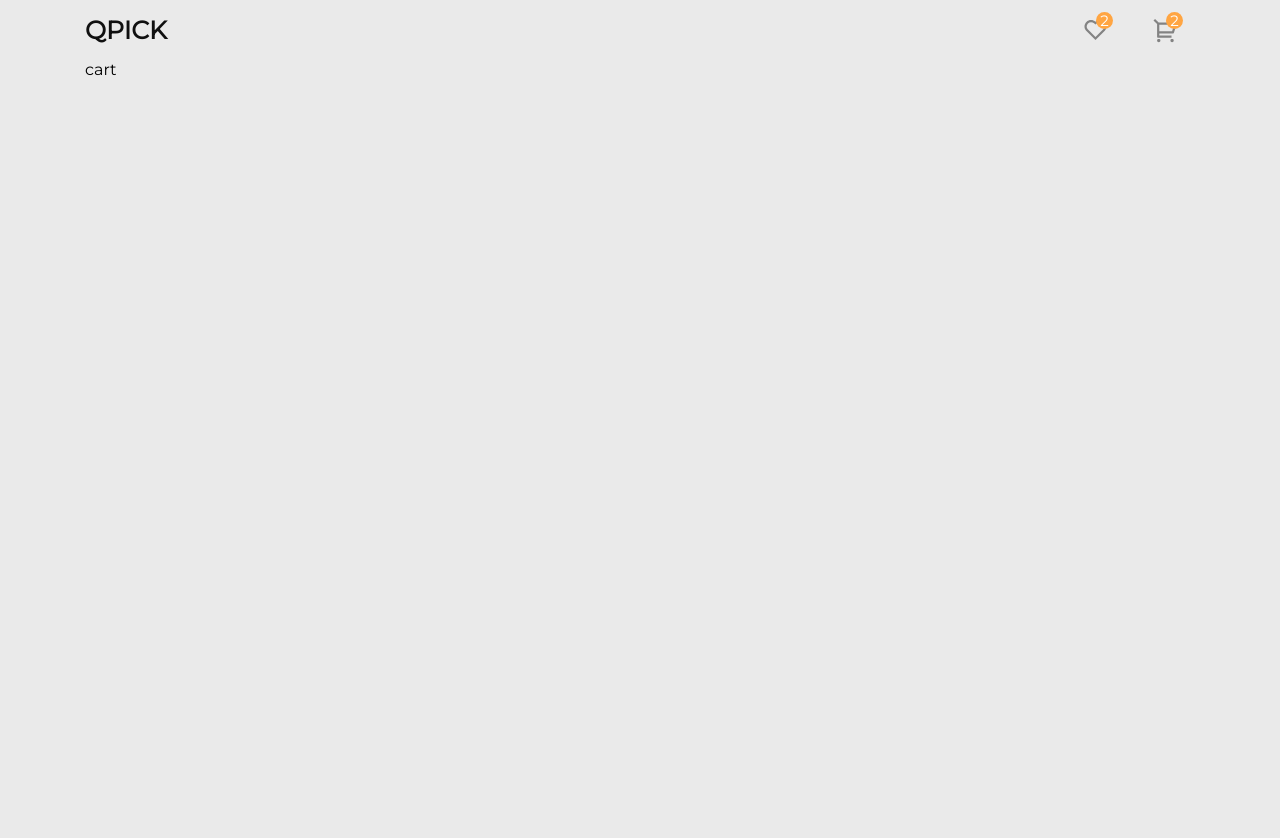
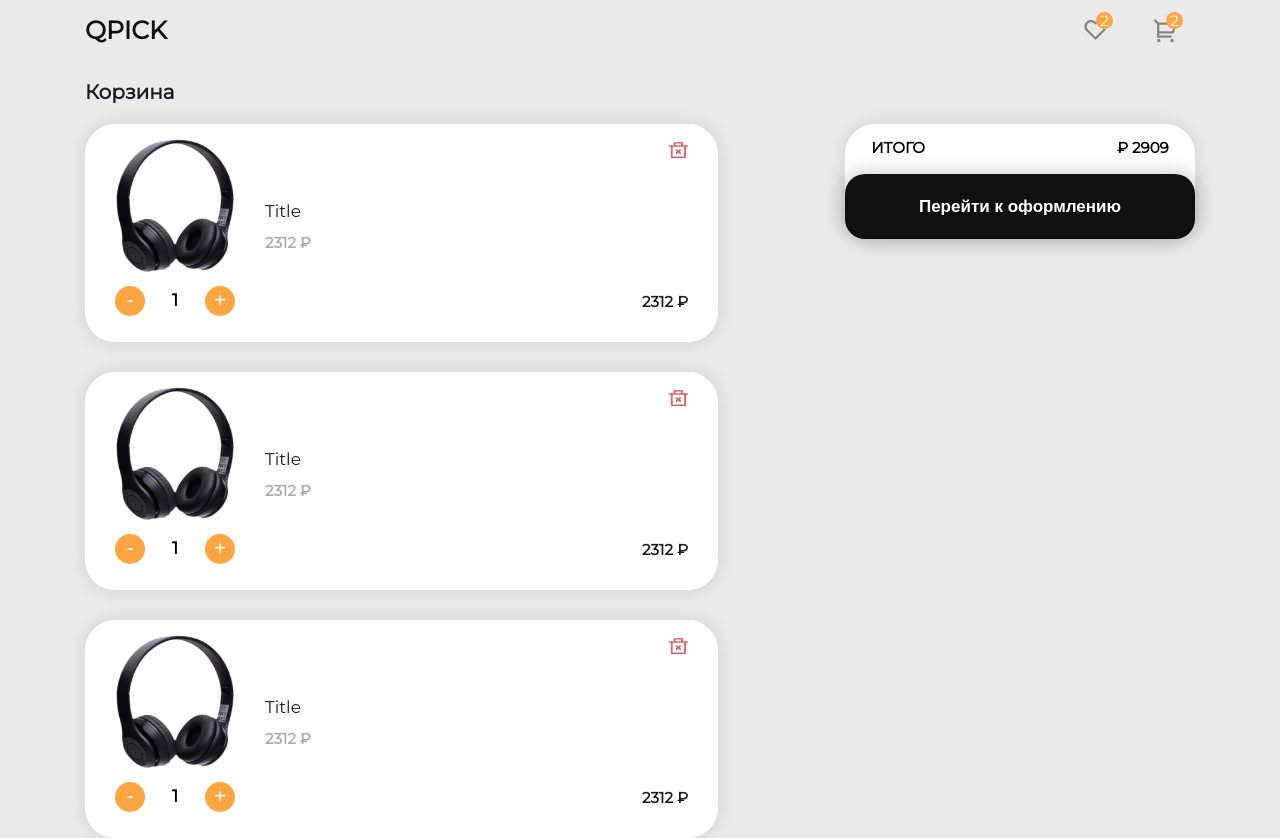
Before and after one commit to 1317n0d3/neoflex-invite-test, a React (Create React App) app: page /cart in a window 1280 px wide. Shown: the top 838 px of the page. Before the commit the page ends 800 px from the top, so only its background shows below. Built offline with nearby package versions, Linux system fonts and the light colour scheme.

Commit message:
add cart styles

```diff
--- /dev/null
+++ b/src/components/CartPage/Cart/index.tsx
@@ -0,0 +1,86 @@
+import React, { FC } from 'react';
+import styled from 'styled-components';
+import { colors } from '../../../constants/colors';
+import CartItem from '../CartItem';
+
+interface ICart {
+}
+
+const Cart: FC<ICart> = ({ ...props }) => {
+
+  return (
+    <Wrapper>
+      <Category>Корзина</Category>
+      <FlexDiv>
+        <ItemsWrapper>
+          <CartItem />
+          <CartItem />
+          <CartItem />
+          <CartItem />
+          <CartItem />
+        </ItemsWrapper>
+
+
+        <TotalPrice>
+          <FlexRow>
+            <Paragraph>ИТОГО</Paragraph>
+            <Paragraph>₽ 2909</Paragraph>
+          </FlexRow>
+          <Button>Перейти к оформлению</Button>
+        </TotalPrice>
+      </FlexDiv>
+    </Wrapper>
+  );
+}
+
+const Wrapper = styled.div`
+    min-height: 100vh;
+  `,
+  Category = styled.p`
+    color: ${colors.darkBlue};
+    font-weight: 600;
+    font-size: 20px;
+    line-height: 24px;
+  `,
+  TotalPrice = styled.div`
+    width: 350px;
+    height: 115px;
+    background-color: ${colors.white};
+    border-radius: 30px;
+    display: flex;
+    flex-direction: column;
+    justify-content: space-between;
+    align-items: center;
+    box-shadow: 0px 0px 20px rgba(0, 0, 0, 0.1);
+  `,
+  Button = styled.button`
+    width: 100%;
+    height: 65px;
+    cursor: pointer;
+    border: none;
+    box-shadow: 0px 0px 20px rgba(0, 0, 0, 0.25);
+    border-radius: 20px;
+    color: ${colors.white};
+    background-color: ${colors.dark};
+    font-weight: 600;
+    font-size: 17px;
+    line-height: 21px;
+  `,
+  FlexRow = styled.div`
+    width: 85%;
+    display: flex;
+    justify-content: space-between;
+    align-items: center;
+  `,
+  Paragraph = styled.p`
+    font-weight: 600;
+    font-size: 15px;
+    line-height: 18px;
+  `,
+  ItemsWrapper = styled.div``,
+  FlexDiv = styled.div`
+    display: flex;
+    justify-content: space-between;
+  `;
+
+export default Cart;
--- /dev/null
+++ b/src/components/CartPage/CartItem/index.tsx
@@ -0,0 +1,122 @@
+import React, { FC } from 'react';
+import styled from 'styled-components';
+import { colors } from '../../../constants/colors';
+import trashIcon from '../../../assets/recycle-bin.svg';
+import Image from '../../Image';
+
+interface ICartItem {
+}
+
+const CartItem: FC<ICartItem> = ({ ...props }) => {
+
+  return (
+    <Wrapper>
+      <Column>
+        <ItemImage src={require(`./../../../assets/BOROFONE.png`)} alt='remove' />
+        <Row>
+          <Counter>
+            <Button>-</Button>
+            <Count>1</Count>
+            <Button>+</Button>
+          </Counter>
+        </Row>
+      </Column>
+      <Column>
+        <Title>Title</Title>
+        <Price>2312 ₽</Price>
+      </Column>
+      <ColumnEnd>
+        <Icon src={trashIcon} alt='remove' />
+        <TotalPrice>2312 ₽</TotalPrice>
+      </ColumnEnd>
+    </Wrapper>
+  );
+}
+
+const Wrapper = styled.div`
+    width: 633px;
+    height: 218px;
+    background-color: ${colors.white};
+    border-radius: 30px;
+    box-shadow: 0px 0px 20px rgba(0, 0, 0, 0.1);
+    margin-bottom: 30px;
+    display: flex;
+    justify-content: space-between;
+    align-items: center;
+  `,
+  Column = styled.div`
+    margin-left: 30px;
+    height: 85%;
+    display: flex;
+    flex-direction: column;
+    justify-content: center;
+  `,
+  ColumnEnd = styled.div`
+    margin-right: 30px;
+    height: 85%;
+    flex: 1;
+    display: flex;
+    flex-direction: column;
+    justify-content: space-between;
+    align-items: end;
+  `,
+  Row = styled.div`
+    display: flex;
+    justify-content: space-between;
+  `,
+  TotalPrice = styled.p`
+    color: ${colors.darkBlue};
+    font-weight: 600;
+    font-size: 15px;
+    line-height: 18px;
+    text-align: right;
+  `,
+  Price = styled.p`
+    color: ${colors.priceGray};
+    font-weight: 600;
+    font-size: 15px;
+    margin: 12px 0;
+  `,
+  ItemImage = styled(Image)`
+    height: 135px;
+  `,
+  Button = styled.button`
+    background-color: ${colors.orange};
+    color: ${colors.white};
+    font-width: 700;
+    font-size: 20px;
+    height: 30px;
+    width: 30px;
+    border-radius: 30px;
+    border: none;
+    cursor: pointer;
+    display: flex;
+    justify-content: center;
+    align-items: center;
+    text-align: center;
+  `,
+  Count = styled.p`
+    font-weight: 600;
+    font-size: 17px;
+    line-height: 21px;
+    text-align: center;
+  `,
+  Title = styled.p`
+    margin: 0;
+    color: ${colors.darkBlue};
+    font-weight: 500;
+    font-size: 17px;
+  `,
+  Icon = styled(Image)`
+    height: 20px;
+    width: 20px;
+    cursor: pointer;
+  `,
+  Counter = styled.div`
+    display: flex;
+    justify-content: space-between;
+    align-items: center;
+    width: 120px;
+  `;
+
+export default CartItem;
--- a/src/components/CartPage/index.tsx
+++ b/src/components/CartPage/index.tsx
@@ -2,6 +2,7 @@ import React, { FC } from 'react';
 import { useNavigate } from 'react-router-dom';
 import Footer from '../Footer';
 import Header from '../Header';
+import Cart from './Cart';
 
 interface ICartPage {
   favorites?: number,
@@ -13,7 +14,7 @@ const CartPage: FC<ICartPage> = ({ favorites = 0, cart = 0, ...props }) => {
   return (
     <div>
       <Header />
-      cart
+      <Cart />
       <Footer />
     </div>
   );
--- a/src/components/Footer/index.tsx
+++ b/src/components/Footer/index.tsx
@@ -1,5 +1,7 @@
 import React, { FC } from 'react';
 import { useNavigate } from 'react-router-dom';
+import styled from 'styled-components';
+import { colors } from '../../constants/colors';
 
 interface IFooter {
   favorites?: number,
@@ -8,11 +10,18 @@ interface IFooter {
 
 const Footer: FC<IFooter> = ({ favorites = 0, cart = 0, ...props }) => {
   return (
-    <footer>
+    <Wrapper>
       <nav>
       </nav>
-    </footer>
+    </Wrapper>
   );
 }
 
+const Wrapper = styled.footer`
+  background-color: ${colors.white};
+  height: 150px;
+  box-shadow: 0px 0px 20px rgba(0, 0, 0, 0.1);
+  border-radius: 30px 30px 0px 0px;
+`;
+
 export default Footer;
--- a/src/constants/colors.ts
+++ b/src/constants/colors.ts
@@ -5,5 +5,6 @@ export const colors = {
   gray: '#838383',
   orange: '#FFA542',
   backgroundGray: '#EAEAEA',
+  priceGray: '#AAAAAA',
   darkBlue: '#1C1C27'
 }
```
